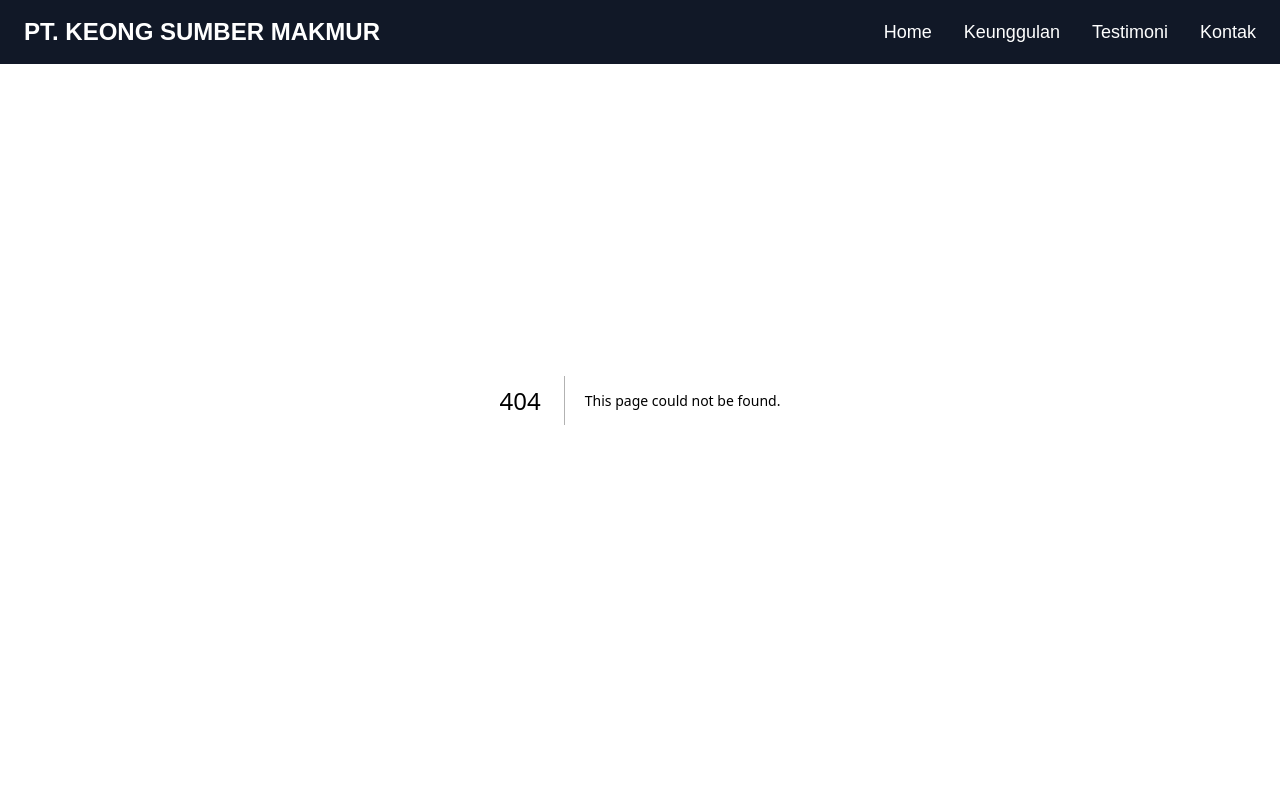
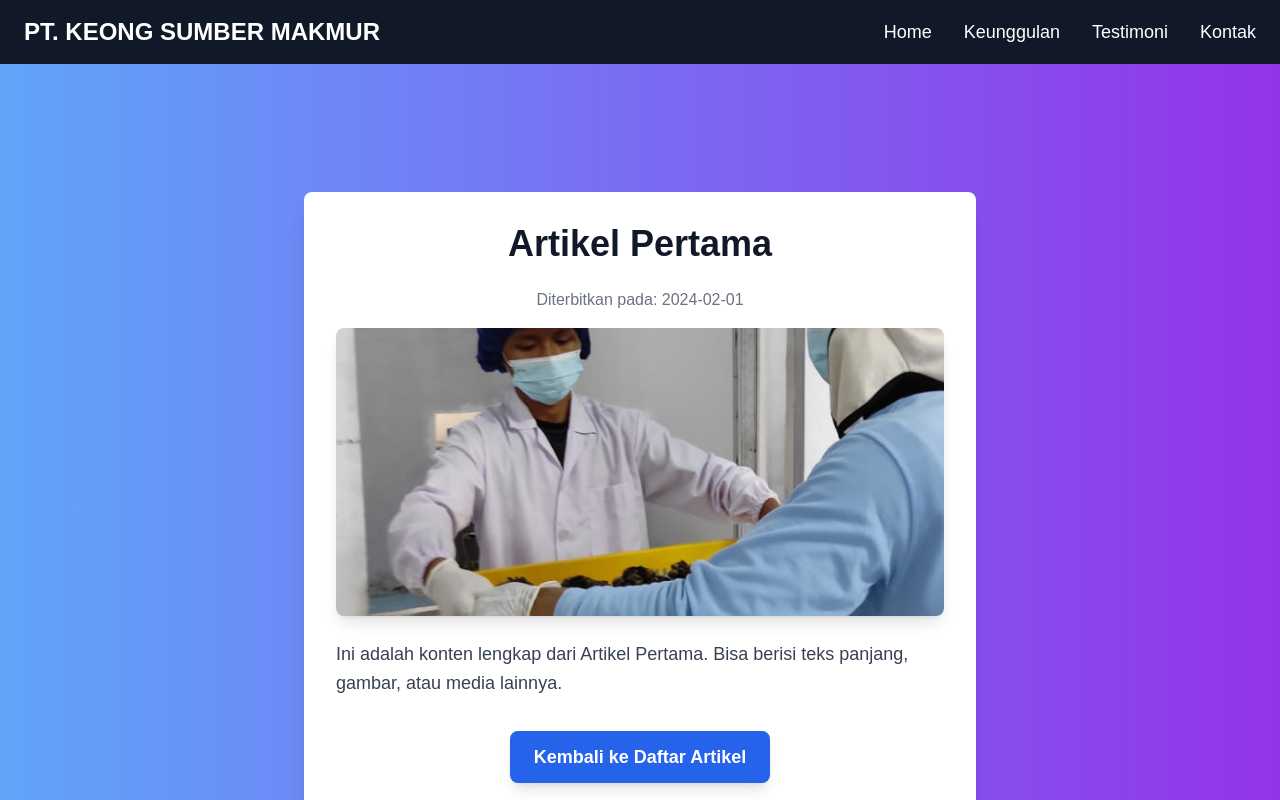
Before and after one commit to obeddx/keongImporNew, a Next.js app: page /article/1 in a window 1280 px wide. Before the commit this address had no page. Shown: the top 800 px of the page. Built offline with nearby package versions, Linux system fonts and the light colour scheme.

Commit message:
artikel new woi

```diff
--- /dev/null
+++ b/app/article/[id]/page.tsx
@@ -0,0 +1,70 @@
+import Link from "next/link";
+import { notFound } from "next/navigation";
+
+interface Article {
+  id: string;
+  title: string;
+  content: string;
+  image?: string;
+  publishedAt: string;
+}
+
+const articles: Article[] = [
+  {
+    id: "1",
+    title: "Artikel Pertama",
+    content:
+      "Ini adalah konten lengkap dari Artikel Pertama. Bisa berisi teks panjang, gambar, atau media lainnya.",
+    image: "/aboutUs4.jpg",
+    publishedAt: "2024-02-01",
+  },
+  {
+    id: "2",
+    title: "Artikel Kedua",
+    content:
+      "Ini adalah konten lengkap dari Artikel Kedua. Bisa berisi teks panjang, gambar, atau media lainnya.",
+    image: "/aboutUs2.jpg",
+    publishedAt: "2024-02-02",
+  },
+  {
+    id: "3",
+    title: "Artikel Ketiga",
+    content:
+      "Ini adalah konten lengkap dari Artikel Ketiga. Bisa berisi teks panjang, gambar, atau media lainnya.",
+    image: "/aboutUs1.jpg",
+    publishedAt: "2024-02-03",
+  },
+];
+
+export default function ArticleDetail({ params }: { params: { id: string } }) {
+  const article = articles.find((a) => a.id === params.id);
+
+  if (!article) {
+    return notFound();
+  }
+
+  return (
+    <div className="flex flex-col items-center min-h-screen bg-gradient-to-r from-blue-400 to-purple-600 text-white pt-32 pb-32 mt-16">
+      <div className="max-w-2xl w-full p-8 bg-white shadow-xl rounded-lg text-gray-900 transform transition duration-500 hover:scale-105">
+        <h1 className="text-4xl font-extrabold mb-6 text-center">{article.title}</h1>
+        <p className="text-gray-500 text-center mb-4">Diterbitkan pada: {article.publishedAt}</p>
+        {article.image && (
+          <img
+            src={article.image}
+            alt={article.title}
+            className="w-full h-72 object-cover rounded-lg mb-6 shadow-lg"
+          />
+        )}
+        <p className="text-gray-700 text-lg leading-relaxed">{article.content}</p>
+        <div className="mt-8 flex justify-center">
+          <Link
+            href="/article"
+            className="px-6 py-3 bg-blue-600 text-white text-lg font-semibold rounded-lg hover:bg-blue-700 transition transform hover:scale-105 shadow-lg"
+          >
+            Kembali ke Daftar Artikel
+          </Link>
+        </div>
+      </div>
+    </div>
+  );
+}
--- /dev/null
+++ b/app/article/page.tsx
@@ -0,0 +1,73 @@
+"use client";
+
+import Link from "next/link";
+
+interface Article {
+  id: string;
+  title: string;
+  excerpt: string;
+  thumbnail?: string;
+  publishedAt: string;
+}
+
+const articles: Article[] = [
+  {
+    id: "1",
+    title: "Artikel Pertama",
+    excerpt: "Ringkasan artikel pertama...",
+    thumbnail: "/aboutUs4.jpg",
+    publishedAt: "2024-02-01",
+  },
+  {
+    id: "2",
+    title: "Artikel Kedua",
+    excerpt: "Ringkasan artikel kedua...",
+    thumbnail: "/aboutUs2.jpg",
+    publishedAt: "2024-02-02",
+  },
+  {
+    id: "3",
+    title: "Artikel Ketiga",
+    excerpt: "Ringkasan artikel ketiga...",
+    thumbnail: "/aboutUs1.jpg",
+    publishedAt: "2024-02-03",
+  },
+];
+
+export default function ArticlesPage() {
+  return (
+    <div className="flex flex-col items-center min-h-screen bg-gradient-to-r from-blue-500 to-purple-600 pt-24 pb-20">
+      <div className="max-w-4xl w-full p-8 bg-white shadow-2xl rounded-xl mt-16 mb-16">
+        <h1 className="text-4xl font-extrabold mb-8 text-center text-gray-800">
+          📚 Daftar Artikel Terbaru
+        </h1>
+        <p className="text-center text-gray-600 text-lg mb-6">
+          Temukan berbagai artikel menarik yang bisa memperluas wawasan Anda!
+        </p>
+        <div className="grid grid-cols-1 md:grid-cols-2 gap-8">
+          {articles.map((article) => (
+            <Link key={article.id} href={`/article/${article.id}`}>
+              <div className="border rounded-lg overflow-hidden shadow-lg hover:shadow-2xl transition cursor-pointer bg-white hover:scale-105 transform duration-300">
+                {article.thumbnail && (
+                  <div className="relative">
+                    <img
+                      src={article.thumbnail}
+                      alt={article.title}
+                      className="w-full h-48 object-cover"
+                    />
+                    <div className="absolute inset-0 bg-black opacity-0 hover:opacity-30 transition-opacity duration-300"></div>
+                  </div>
+                )}
+                <div className="p-6">
+                  <h2 className="text-2xl font-bold text-gray-800 mb-2">{article.title}</h2>
+                  <p className="text-gray-600 text-md">{article.excerpt}</p>
+                  <p className="text-sm text-gray-500 mt-3">🗓 Diterbitkan: {article.publishedAt}</p>
+                </div>
+              </div>
+            </Link>
+          ))}
+        </div>
+      </div>
+    </div>
+  );
+}
--- a/components/navbar.tsx
+++ b/components/navbar.tsx
@@ -24,6 +24,7 @@ export default function Navbar() {
     { label: "Products", href: "/Products" },
     { label: "About Us", href: "/aboutUs" },
     { label: "Contact", href: "/contact" },
+    { label: "Article", href: "/article" },
   ];
 
   const handleLogin = () => {
```
